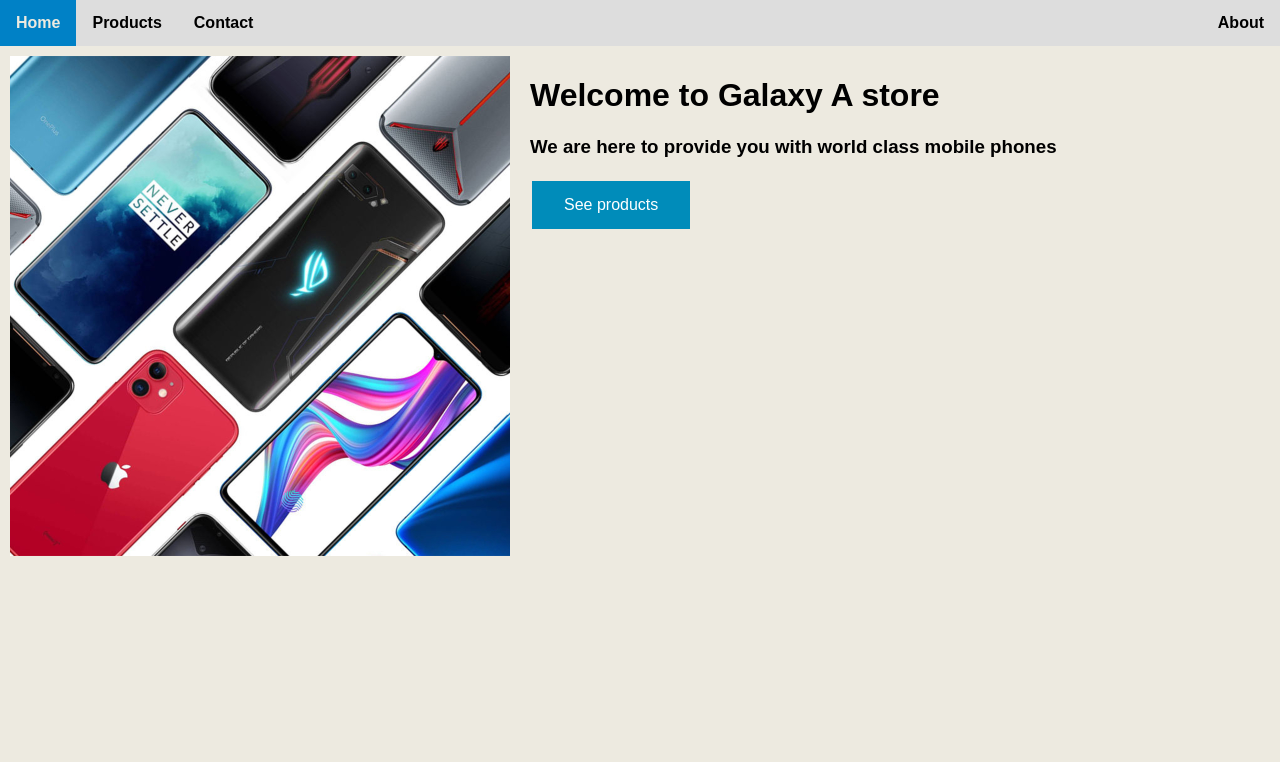
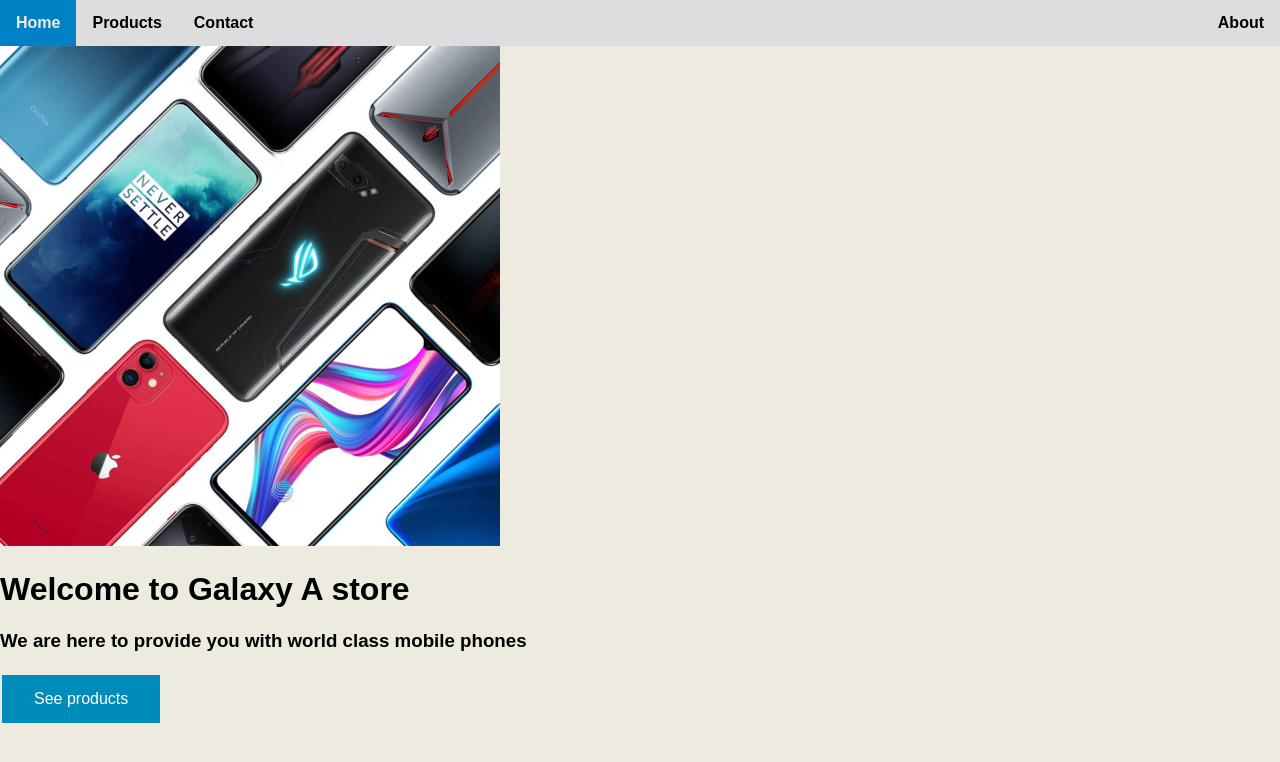
Before and after one commit to Tapiwa-1/webpages.github.io, a plain HTML site: page index.html in a window 1280 px wide. Drawn offline with Linux system fonts and the light colour scheme.

Commit message:
change col n row

```diff
--- a/index.html
+++ b/index.html
@@ -16,9 +16,9 @@
 			<li class="right"><a href="About.html">About</a></li>
 		</ul>
 
-		<div class="row">
-			<div class="column" style="width: auto;"><img src="img/Home1.jpg"  width="500px" height="500px" alt=""/> </div>
-			<div class="column" style="width: auto;">
+		<div class="ro">
+			<div class="co"><img src="img/Home1.jpg"  width="500px" height="500px" alt=""/> </div>
+			<div class="col">
 				<h1 >Welcome to Galaxy A store<br></h1>
 				<h3 >We are here to provide you with world class mobile phones</h3>
 				<a href="Products.html"><button class="button button2" >See products</button> </a>
```
